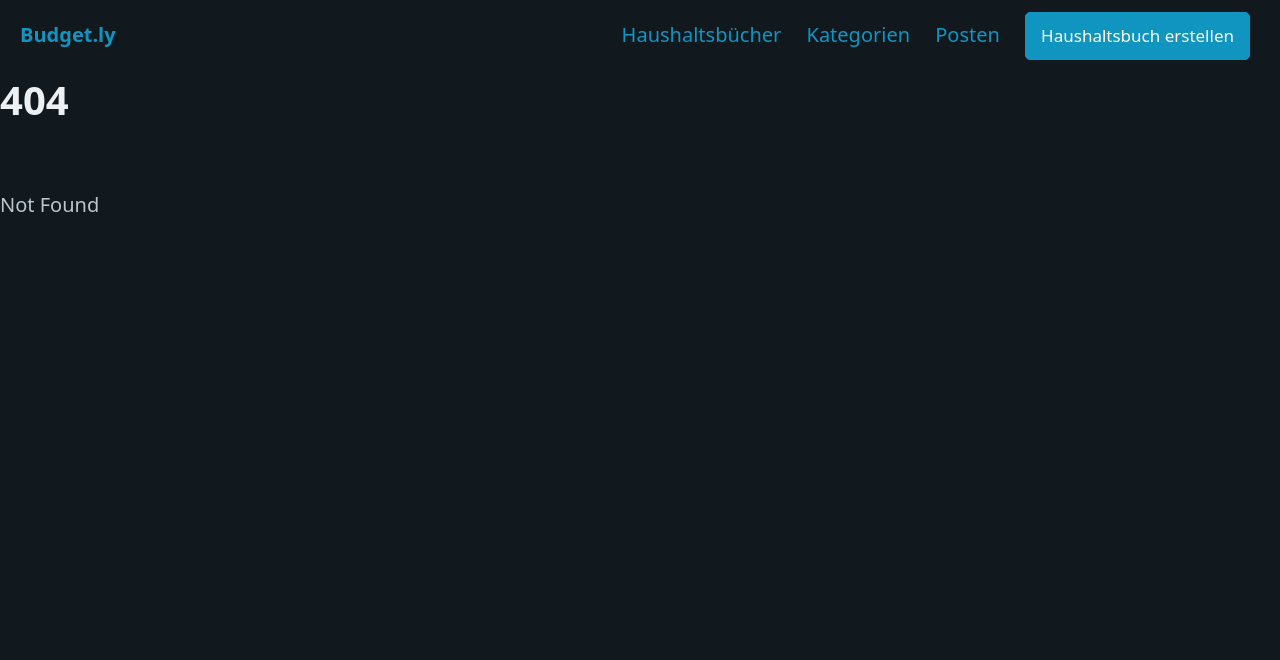
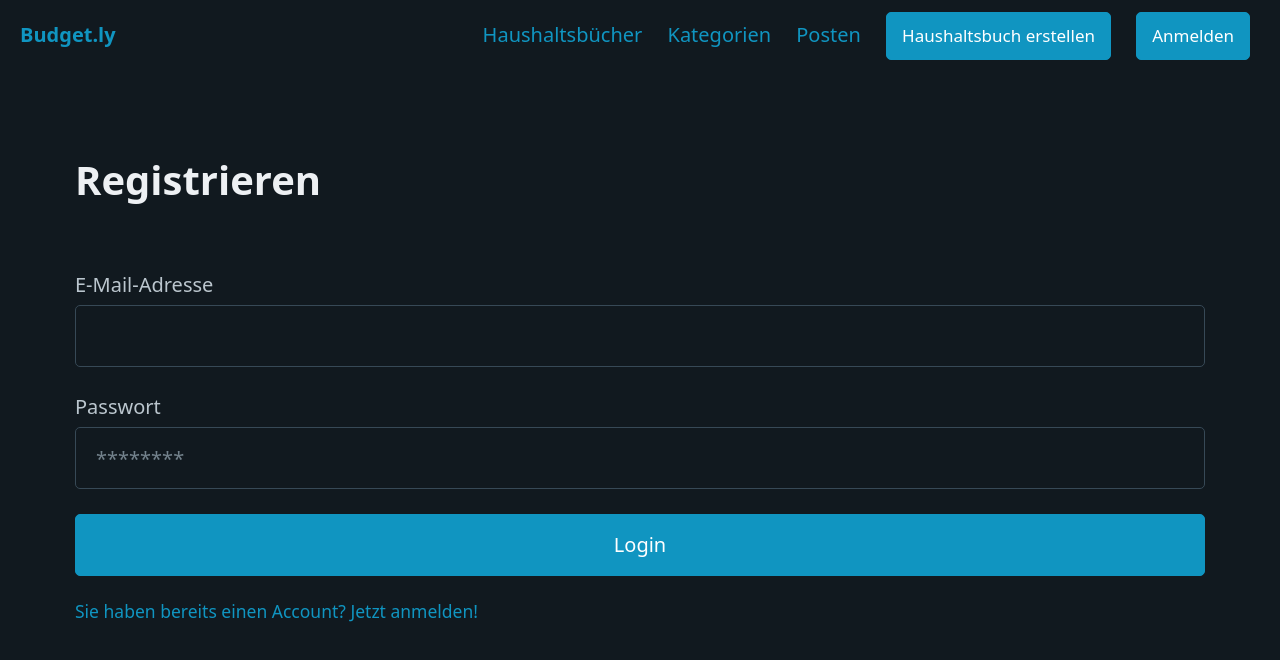
Before and after one commit to beyerenrico/budgetly, a SvelteKit app: page /register in a window 1280 px wide. Before the commit this address had no page. Shown: the top 660 px of the page. Built offline with nearby package versions, Linux system fonts and the light colour scheme.

Commit message:
add auth routes

```diff
--- a/src/routes/+layout.svelte
+++ b/src/routes/+layout.svelte
@@ -16,6 +16,7 @@
 		<li><a href="/kategorien">Kategorien</a></li>
 		<li><a href="/posten">Posten</a></li>
 		<li><a href="/haushaltsbuecher" role="button" class="medium">Haushaltsbuch erstellen</a></li>
+		<li><a href="/login" role="button" class="medium">Anmelden</a></li>
 	</ul>
 	<ul class="hamburger">
 		<li>
--- /dev/null
+++ b/src/routes/register/+page.svelte
@@ -0,0 +1,21 @@
+<script></script>
+
+<main>
+	<div class="container">
+		<h1>Registrieren</h1>
+		<form action="">
+			<label for="email">
+				E-Mail-Adresse
+				<input type="email" name="email" id="email" />
+			</label>
+			<label for="password">
+				Passwort
+				<input type="password" name="password" id="password" placeholder="********" />
+			</label>
+			<button type="submit">Login</button>
+			<small>
+				<a href="/login"> Sie haben bereits einen Account? Jetzt anmelden! </a>
+			</small>
+		</form>
+	</div>
+</main>
```
Also changed, not shown: src/routes/login/+page.svelte (added, +21 -0 lines).
